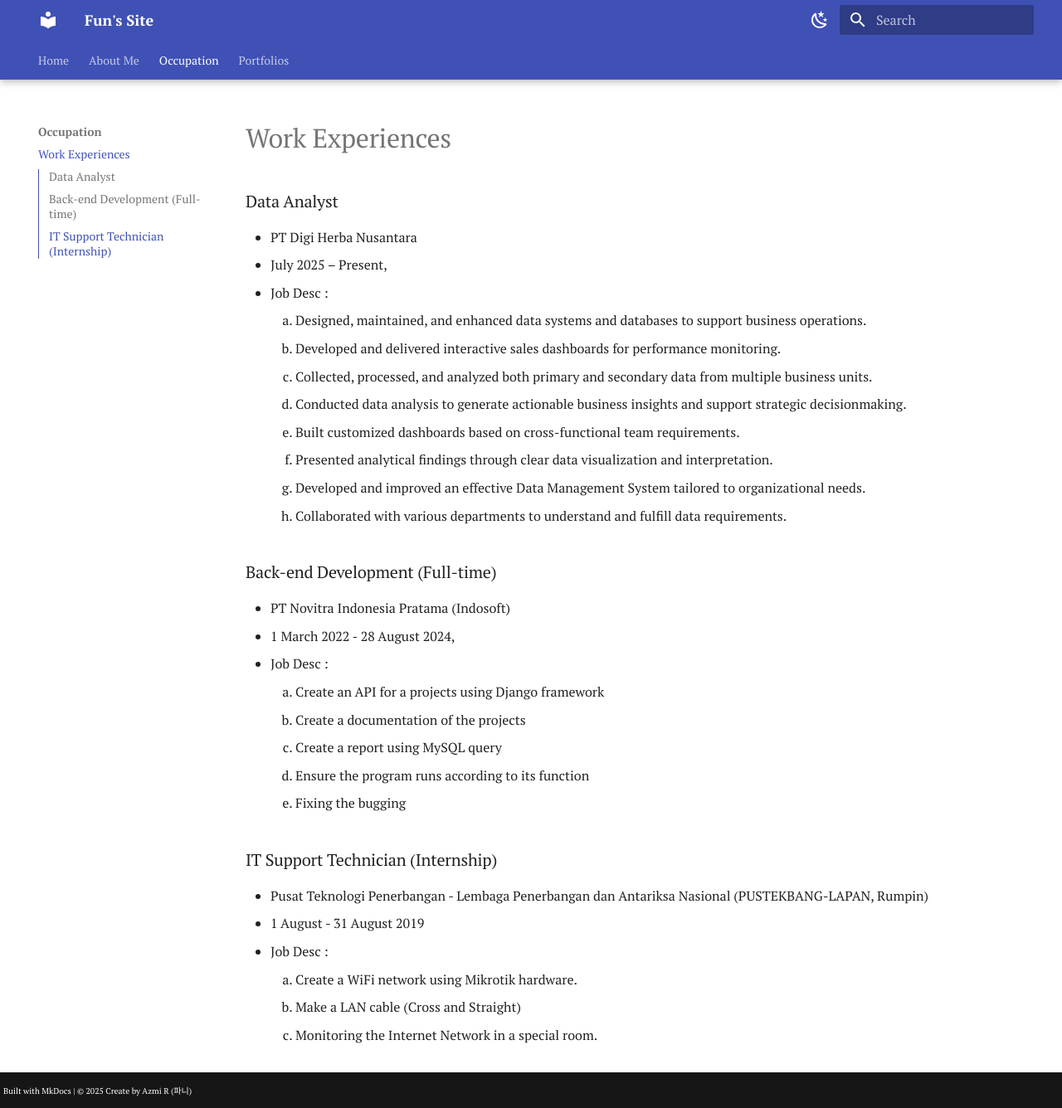
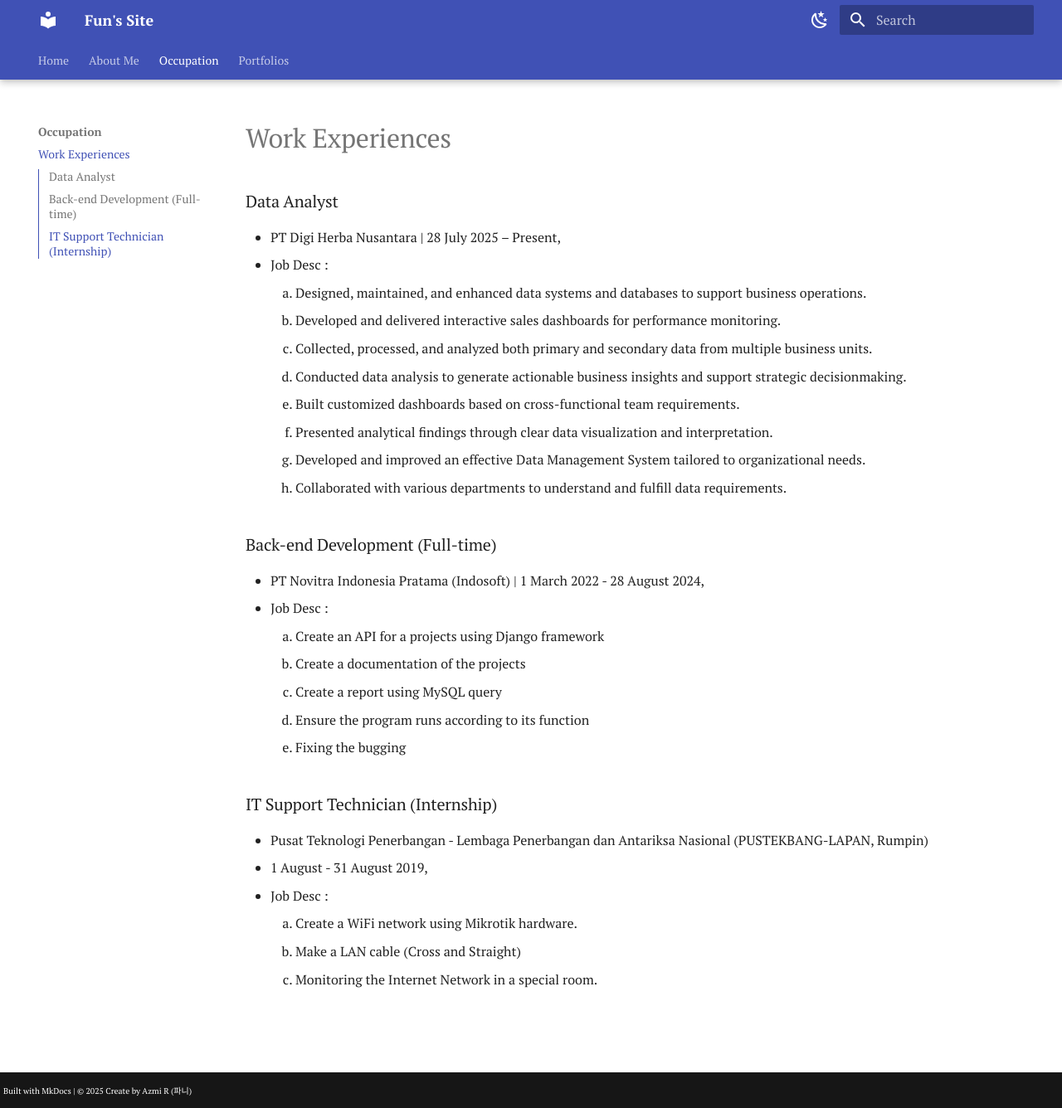
Before and after one commit to azref12/fan-site, an MkDocs documentation site: the page built from docs/occupation/work.md, in a window 1280 px wide and 1336 px high. Shown: the whole window at 83% size. Built offline with MkDocs 1.6.1 and Material for MkDocs 9.7.7, drawn with Linux system fonts in a browser that asks for light colours.

Commit message:
update (3.3)

```diff
--- a/docs/occupation/work.md
+++ b/docs/occupation/work.md
@@ -1,8 +1,7 @@
 # Work Experiences
 
 ### Data Analyst
-- PT Digi Herba Nusantara
-- July 2025 – Present,
+- PT Digi Herba Nusantara | 28 July 2025 – Present,
 - Job Desc :
     1. Designed, maintained, and enhanced data systems and databases to support business operations.
     2. Developed and delivered interactive sales dashboards for performance monitoring.
@@ -14,8 +13,7 @@
     8. Collaborated with various departments to understand and fulfill data requirements.
 
 ### Back-end Development (Full-time)
-- PT Novitra Indonesia Pratama (Indosoft)
-- 1 March 2022 - 28 August 2024,
+- PT Novitra Indonesia Pratama (Indosoft) | 1 March 2022 - 28 August 2024,
 - Job Desc :
     1. Create an API for a projects using Django framework
     2. Create a documentation of the projects
@@ -25,7 +23,7 @@
 
 ### IT Support Technician (Internship)
 - Pusat Teknologi Penerbangan - Lembaga Penerbangan dan Antariksa Nasional (PUSTEKBANG-LAPAN, Rumpin)
-- 1 August - 31 August 2019
+- 1 August - 31 August 2019,
 - Job Desc :
     1. Create a WiFi network using Mikrotik hardware.
     2. Make a LAN cable (Cross and Straight)
```
